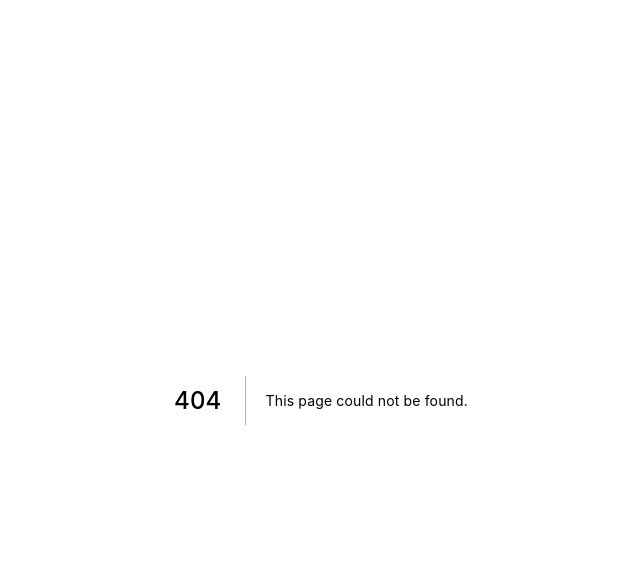
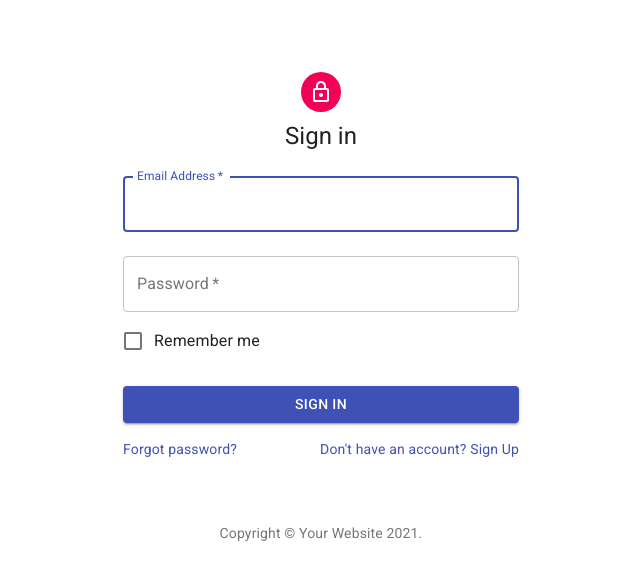
Before and after one commit to LFTKazu/next-ts-basic-app, a Next.js app: page /signin in a window 1280 px wide. Before the commit this address had no page. Shown: the top 580 px of the page, without its empty margins (319-959 px from the left). Built offline with nearby package versions, Linux system fonts and the light colour scheme.

Commit message:
changed top page and add sigin page. sigin page is template, so change it.

```diff
--- /dev/null
+++ b/pages/signin.tsx
@@ -0,0 +1,117 @@
+import React from 'react';
+import Avatar from '@material-ui/core/Avatar';
+import Button from '@material-ui/core/Button';
+import CssBaseline from '@material-ui/core/CssBaseline';
+import TextField from '@material-ui/core/TextField';
+import FormControlLabel from '@material-ui/core/FormControlLabel';
+import Checkbox from '@material-ui/core/Checkbox';
+import Link from '@material-ui/core/Link';
+import Grid from '@material-ui/core/Grid';
+import Box from '@material-ui/core/Box';
+import LockOutlinedIcon from '@material-ui/icons/LockOutlined';
+import Typography from '@material-ui/core/Typography';
+import { makeStyles } from '@material-ui/core/styles';
+import Container from '@material-ui/core/Container';
+
+function Copyright() {
+  return (
+    <Typography variant="body2" color="textSecondary" align="center">
+      {'Copyright © '}
+      <Link color="inherit" href="https://material-ui.com/">
+        Your Website
+      </Link>{' '}
+      {new Date().getFullYear()}
+      {'.'}
+    </Typography>
+  );
+}
+
+const useStyles = makeStyles((theme) => ({
+  paper: {
+    marginTop: theme.spacing(8),
+    display: 'flex',
+    flexDirection: 'column',
+    alignItems: 'center',
+  },
+  avatar: {
+    margin: theme.spacing(1),
+    backgroundColor: theme.palette.secondary.main,
+  },
+  form: {
+    width: '100%', // Fix IE 11 issue.
+    marginTop: theme.spacing(1),
+  },
+  submit: {
+    margin: theme.spacing(3, 0, 2),
+  },
+}));
+
+export default function SignIn() {
+  const classes = useStyles();
+
+  return (
+    <Container component="main" maxWidth="xs">
+      <CssBaseline />
+      <div className={classes.paper}>
+        <Avatar className={classes.avatar}>
+          <LockOutlinedIcon />
+        </Avatar>
+        <Typography component="h1" variant="h5">
+          Sign in
+        </Typography>
+        <form className={classes.form} noValidate>
+          <TextField
+            variant="outlined"
+            margin="normal"
+            required
+            fullWidth
+            id="email"
+            label="Email Address"
+            name="email"
+            autoComplete="email"
+            autoFocus
+          />
+          <TextField
+            variant="outlined"
+            margin="normal"
+            required
+            fullWidth
+            name="password"
+            label="Password"
+            type="password"
+            id="password"
+            autoComplete="current-password"
+          />
+          <FormControlLabel
+            control={<Checkbox value="remember" color="primary" />}
+            label="Remember me"
+          />
+          <Button
+            type="submit"
+            fullWidth
+            variant="contained"
+            color="primary"
+            className={classes.submit}
+          >
+            Sign In
+          </Button>
+          <Grid container>
+            <Grid item xs>
+              <Link href="#" variant="body2">
+                Forgot password?
+              </Link>
+            </Grid>
+            <Grid item>
+              <Link href="#" variant="body2">
+                {"Don't have an account? Sign Up"}
+              </Link>
+            </Grid>
+          </Grid>
+        </form>
+      </div>
+      <Box mt={8}>
+        <Copyright />
+      </Box>
+    </Container>
+  );
+}
```
Also changed, not shown: pages/index.tsx (+38 -41 lines).
